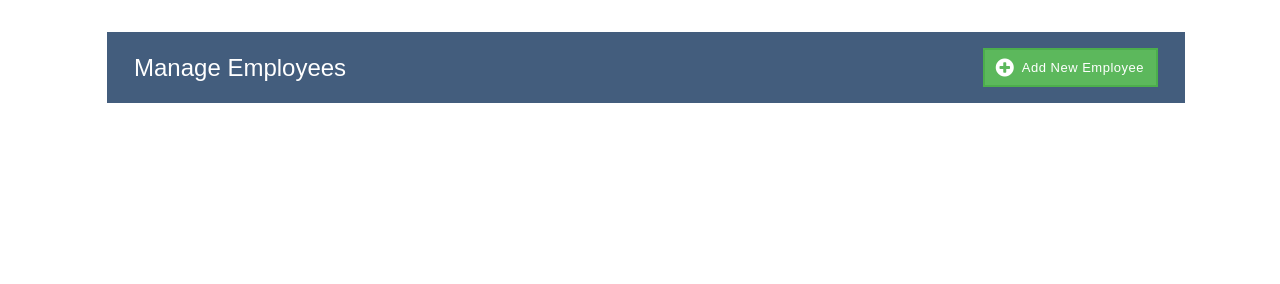
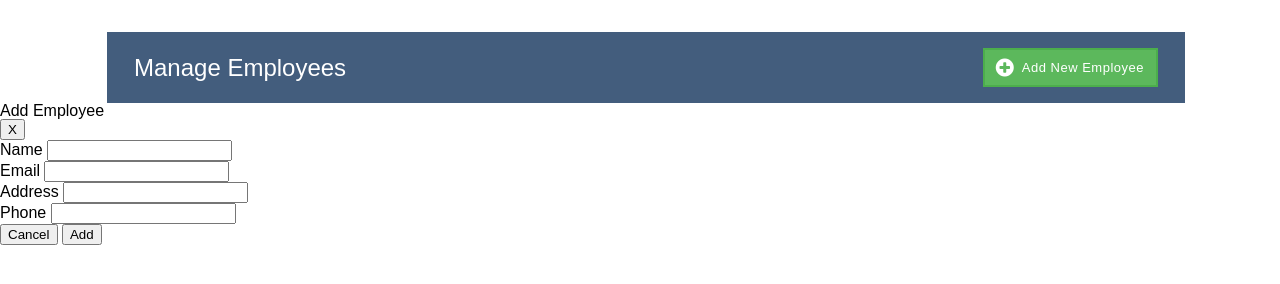
Before and after one commit to Ciervos/TP3-JS2, a website: page index.html in a window 1280 px wide. Drawn offline with Linux system fonts and the light colour scheme.

Commit message:
se agrego modal esqueleto para prueba

```diff
--- a/index.html
+++ b/index.html
@@ -11,7 +11,7 @@
 
     <title>Trabajo Práctico 3 - ADA </title>
 </head>
-<body>
+<body class= "modal-open">
     <header class="wrapper-menu">
         <h1 class="title">Manage Employees</h1>
         <div class="wrapper-boton">
@@ -20,8 +20,41 @@
             </a>
             <span class="text">Add New Employee</span>
         </div>
+    </header>
+    <div>
+        <div class="modal-content">
+            <form action="">
+                <div class="modal-header">
+                    <h2 class="modal-title">Add Employee</h2>
+                    <button>X</button>
+                </div>
+                <div class="modal-body">
+                    <div class="form-group">
+                        <label>Name</label>
+                        <input id="name" type="text" class="form-control">
+                    </div>
 
-    </header>
+                    <div class="modal-footer">
+                        <div class="form-group">
+                            <label>Email</label>
+                            <input id="email" type="email" class="form-control">
+                        </div>
+                    </div>
+                    <div class="form-group">
+                        <label>Address</label>
+                        <input id="address" type="text" class="form-control">
+                    </div>
+                    <div class="form-group">
+                        <label>Phone</label>
+                        <input id="phone" type="text" class="form-control">
+                    </div>
+                </div>
+                <div clas="modal-footer">
+                    <input type="button" value="Cancel">
+                    <input type="submit" value="Add">
+                </div>
+            </form>
+    </div>
 
 </body>
 </html>
```
